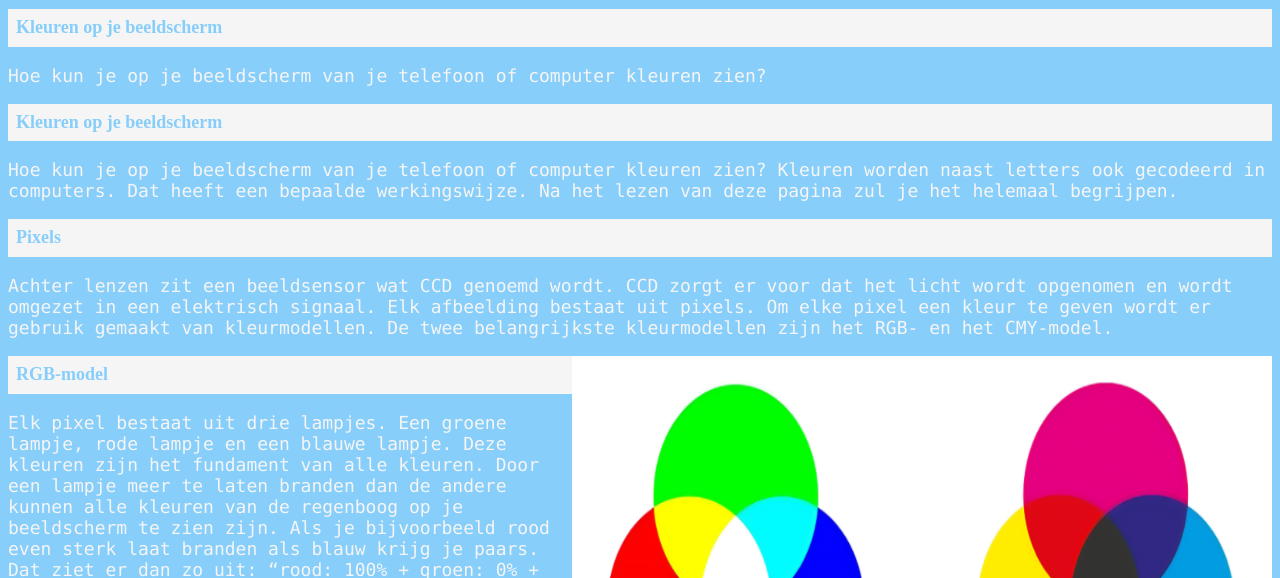
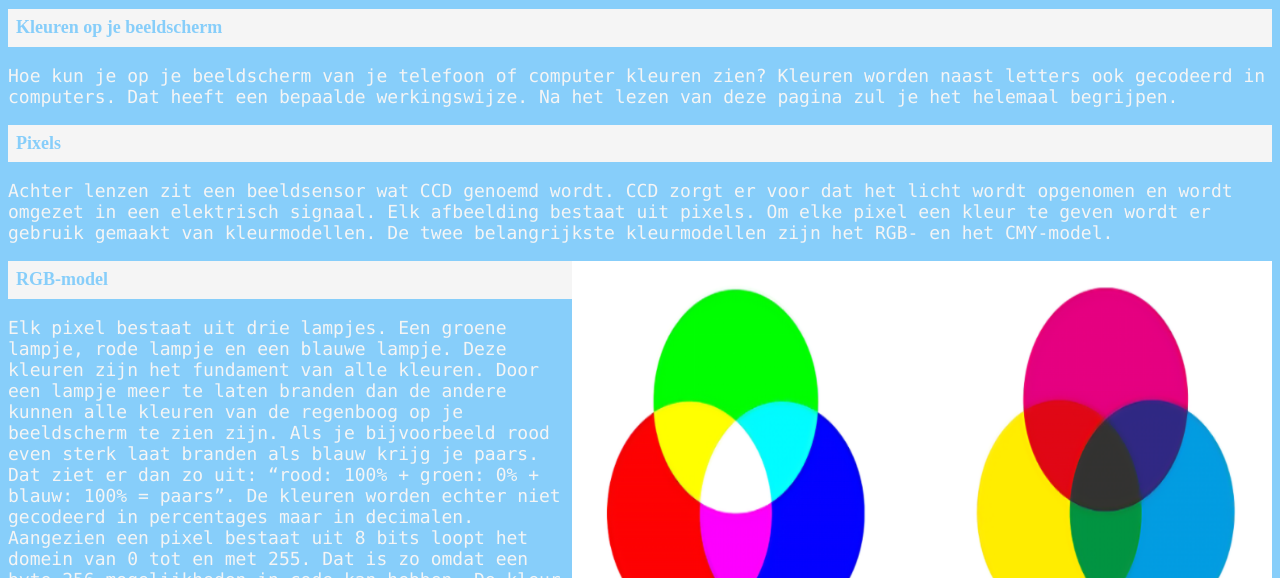
Before and after one commit to JohnBaza/JohnBaza.github.io, a plain HTML site: page Html/kleurmodellen.html in a window 1280 px wide. Shown: the part 222-800 px from the top of the page. Drawn offline with Linux system fonts and the light colour scheme.

Commit message:
whatta hell boii

```diff
--- a/Html/kleurmodellen.html
+++ b/Html/kleurmodellen.html
@@ -20,10 +20,6 @@
       <li><a href="/Html/compressie.html">Compressie</a></li><!--Link naar compressie pagina -->
       <li><a href="/Html/bestandsformaten.html">Bestandsformaten</a></li><!--Link naar bestandsformaten pagina-->
     </ul>
-
-      <h1 class="paragraaf">Kleuren op je beeldscherm</h1><!--Hiermee geef ik deze aliniea een kopje-->
-      <p><!--Hiermee maak ik een paragraaf aan-->
-        Hoe kun je op je beeldscherm van je telefoon of computer kleuren zien?
 
        <h1 class="paragraaf">Kleuren op je beeldscherm</h1><!--Hiermee geef ik deze aliniea een kopje-->
        <p><!--Hiermee maak ik een paragraaf aan-->
```
